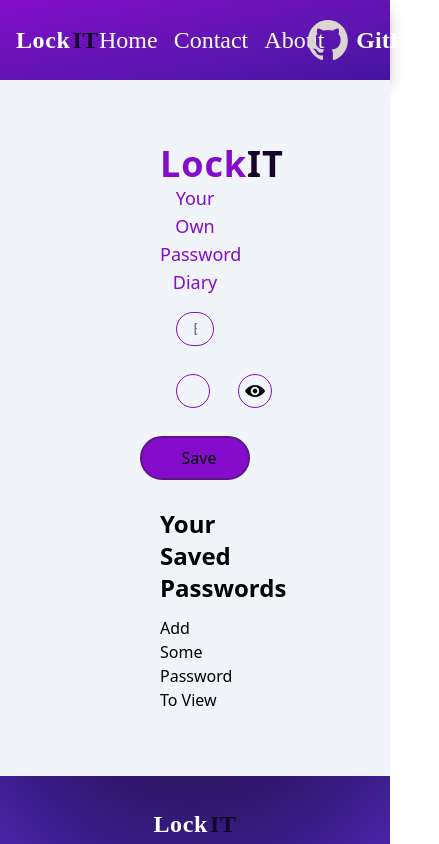
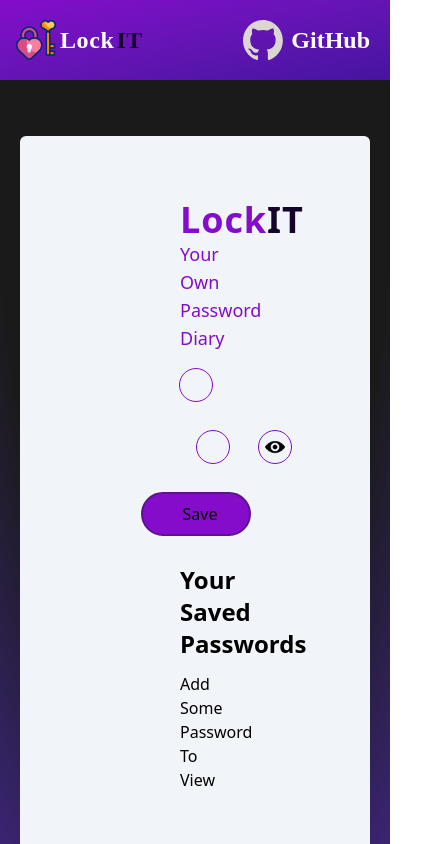
Before and after one commit to faizzz11/LockIT, a React (Vite) app: page / in a window 390 px wide. Shown: the top 844 px of the page, 439 px wide, since content can reach past the window. Built offline with nearby package versions, Linux system fonts and the light colour scheme; some icons are missing.

Commit message:
added some responsiveness

```diff
--- a/index.html
+++ b/index.html
@@ -2,7 +2,7 @@
 <html lang="en">
   <head>
     <meta charset="UTF-8" />
-    <link rel="icon" type="image/svg+xml" href="/vite.svg" />
+    <link rel="icon" type="image/png" href="/icons/locket.png" />
     <meta name="viewport" content="width=device-width, initial-scale=1.0" />
     <title>LockIT</title>
   </head>
--- a/src/App.jsx
+++ b/src/App.jsx
@@ -1,18 +1,19 @@
-import { useState } from "react";
 import "./App.css";
 import Navbar from "./Components/Navbar";
 import Manager from "./Components/Manager";
 import Footer from "./Components/Footer";
 
 function App() {
-  const [count, setCount] = useState(0);
 
   return (
     <>
       <Navbar />
-      <div className="min-h-[80vh]"> <Manager /></div>
-
-      <Footer />
+      <div className="w-full min-h-[80vh] [background:radial-gradient(125%_125%_at_50%_10%,#1a1a1a_40%,#63e_100%)]">
+        <div className="container mx-auto mb-20">
+          <Manager />
+        </div>
+        <Footer />
+      </div>
     </>
   );
 }
--- a/src/Components/Footer.jsx
+++ b/src/Components/Footer.jsx
@@ -3,10 +3,13 @@ import React from 'react'
 const Footer = () => {
     return (
        <>
-      <div className="footer">
+      <div className="footer bg-[#840cca] bg-gradient-to-br from-[#840cca] to-[#4514a0] shadow-lg shadow-black/30">
       <footer className="text-white body-font font-[McLaren] font-extralight text-xl">
   <div className="container px-5 py-8 mx-auto flex items-center sm:flex-row flex-col">
-  <div className="logo font-bold tracking-wide text-2xl">Lock<span className='text-[#16052a] text-[gradient-to-br from-[#840cca] to-[#4514a0]] pl-[2px]'>IT</span></div>
+  <div className="logo font-bold tracking-wide text-2xl flex items-center">
+    <img className="w-8 h-8 mr-1" src="/icons/locket.png" alt="" />
+    Lock<span className='text-[#16052a] text-[gradient-to-br from-[#840cca] to-[#4514a0]] pl-[2px]'>IT</span>
+  </div>
     <p className="text-sm text-white sm:ml-4 sm:pl-4 sm:border-l-2 sm:border-gray-200 sm:py-2 sm:mt-0 mt-4">© 2025 Faiz Moulavi
 
     </p>
@@ -21,7 +24,7 @@ const Footer = () => {
           <path d="M23 3a10.9 10.9 0 01-3.14 1.53 4.48 4.48 0 00-7.86 3v1A10.66 10.66 0 013 4s-4 9 5 13a11.64 11.64 0 01-7 2c9 5 20 0 20-11.5a4.5 4.5 0 00-.08-.83A7.72 7.72 0 0023 3z"></path>
         </svg>
       </a>
-      <a className="ml-3 text-white" href="https://www.instagram.com/faiz_moulavi11/</span>">
+      <a className="ml-3 text-white" href="https://www.instagram.com/faiz_moulavi11/">
         <svg fill="none" stroke="currentColor" strokeLinecap="round" strokeLinejoin="round" strokeWidth="2" className="w-5 h-5" viewBox="0 0 24 24">
           <rect width="20" height="20" x="2" y="2" rx="5" ry="5"></rect>
           <path d="M16 11.37A4 4 0 1112.63 8 4 4 0 0116 11.37zm1.5-4.87h.01"></path>
--- a/src/Components/Manager.jsx
+++ b/src/Components/Manager.jsx
@@ -1,7 +1,7 @@
 import React from "react";
 import { useRef, useState, useEffect } from "react";
 import { ToastContainer, toast } from "react-toastify";
-import {v4 as uuidv4 } from 'uuid';
+import { v4 as uuidv4 } from "uuid";
 
 const Manager = () => {
   const [Form, setForm] = useState({ site: "", username: "", pass: "" });
@@ -37,16 +37,19 @@ const Manager = () => {
 
     console.log(updatedPassArr);
 
-    setForm({ site: "", username: "", pass: "" })
+    setForm({ site: "", username: "", pass: "" });
   };
 
   const DltPass = (id) => {
-  console.log("Deleting password with id ", id)
-  let c = confirm("Sahi Mei Delete Kardu Na???")
-  if(c){
-      setPassArr(PassArr.filter(item=>item.id!==id))
-      localStorage.setItem("passwords", JSON.stringify(PassArr.filter(item=>item.id!==id)))
-      toast('Kar Diya Deleteee!', {
+    console.log("Deleting password with id ", id);
+    let c = confirm("Sahi Mei Delete Kardu Na???");
+    if (c) {
+      setPassArr(PassArr.filter((item) => item.id !== id));
+      localStorage.setItem(
+        "passwords",
+        JSON.stringify(PassArr.filter((item) => item.id !== id))
+      );
+      toast("Kar Diya Deleteee!", {
         position: "top-right",
         autoClose: 3000,
         hideProgressBar: false,
@@ -57,15 +60,13 @@ const DltPass = (id) => {
         theme: "dark",
       });
     }
-
-}
+  };
 
   const EditPass = (id) => {
-        console.log("Editing password with id ", id)
-        setForm(passwordArray.filter(i=>i.id===id)[0])
-        setPassArr(passwordArray.filter(item=>item.id!==id))
-
-    }
+    console.log("Editing password with id ", id);
+    setForm(PassArr.filter((i) => i.id === id)[0]);
+    setPassArr(PassArr.filter((item) => item.id !== id));
+  };
 
   const handleChange = (e) => {
     setForm({ ...Form, [e.target.name]: e.target.value });
@@ -83,7 +84,7 @@ const DltPass = (id) => {
       theme: "dark",
     });
     navigator.clipboard.writeText(text);
-  }
+  };
 
   return (
     <>
@@ -99,9 +100,8 @@ const DltPass = (id) => {
         pauseOnHover
         theme="dark"
       />
-      <div className="absolute inset-0 -z-10 h-full w-full items-center px-5 py-24 [background:radial-gradient(125%_125%_at_50%_10%,#000_40%,#63e_100%)]"></div>
-
-      <div className=" bg-slate-100 mycontainer">
+    <div className="px-5 pt-14">
+      <div className="manager bg-slate-100 mycontainer rounded-md max-w-6xl mx-auto">
         <h1 className="text-center font-bold tracking-wide text-[#840cca] text-4xl">
           Lock
           <span className="text-[#16052a] text-[gradient-to-br from-[#840cca] to-[#4514a0]]">
@@ -292,6 +292,7 @@ const DltPass = (id) => {
           )}
         </div>
       </div>
+    </div>
     </>
   );
 };
--- a/src/Components/Navbar.jsx
+++ b/src/Components/Navbar.jsx
@@ -4,33 +4,23 @@ const Navbar = () => {
   return (
     <nav className="bg-[#840cca] bg-gradient-to-br from-[#840cca] to-[#4514a0] shadow-lg shadow-black/30 text-white text-2xl">
       <div className="mycontainer flex justify-between items-center px-4 py-5 h-20 font-[McLaren] font-extralight">
-        <div className="logo font-bold tracking-wide ">
+
+        <div className="logo font-bold tracking-wide flex items-center">
+        <img className="w-10 h-10 mr-1" src="/icons/locket.png" alt="" />
           Lock
           <span className="text-[#16052a] text-[gradient-to-br from-[#840cca] to-[#4514a0]] pl-[2px]">
             IT
           </span>
         </div>
-        <ul>
-          <li className="flex gap-4">
-            <a className="hover:font-bold" href="#">
-              Home
-            </a>
-            <a className="hover:font-bold" href="#">
-              Contact
-            </a>
-            <a className="hover:font-bold" href="#">
-              About
-            </a>
-          </li>
-        </ul>
-        <button className="text-white my-5 flex justify-center items-center">
+
+        <a href="https://github.com/faizzz11" target="_blank" rel="noopener noreferrer" className="text-white my-5 flex justify-center items-center hover:opacity-80">
           <img
             className="invert w-12 p-1"
             src="/icons/github.svg"
             alt="github"
           />
           <span className="font-bold px-1">GitHub</span>
-        </button>
+        </a>
       </div>
     </nav>
   );
```
Also changed, not shown: public/icons/key.png (added), public/icons/locket.png (added). Lines whose indentation alone changed are shown as unchanged.
